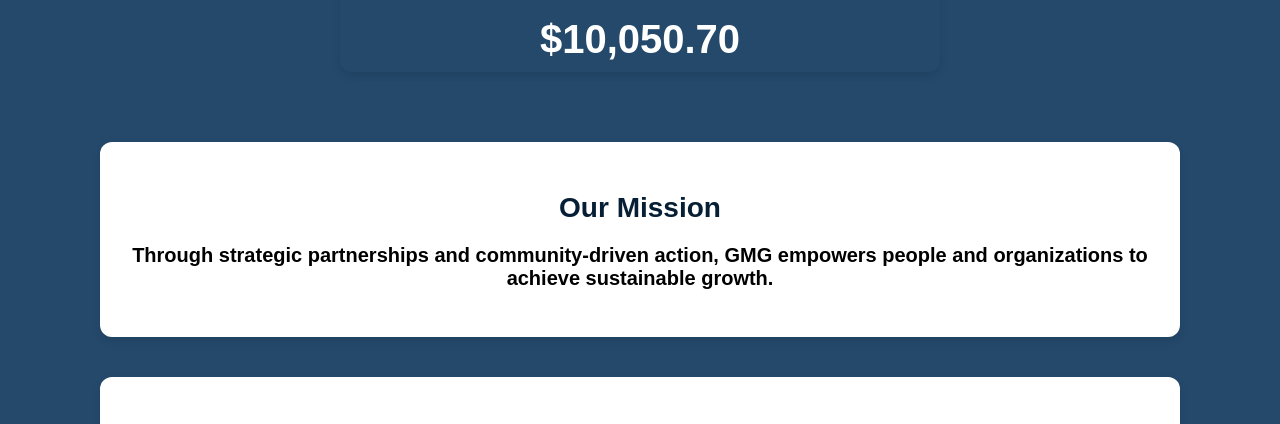
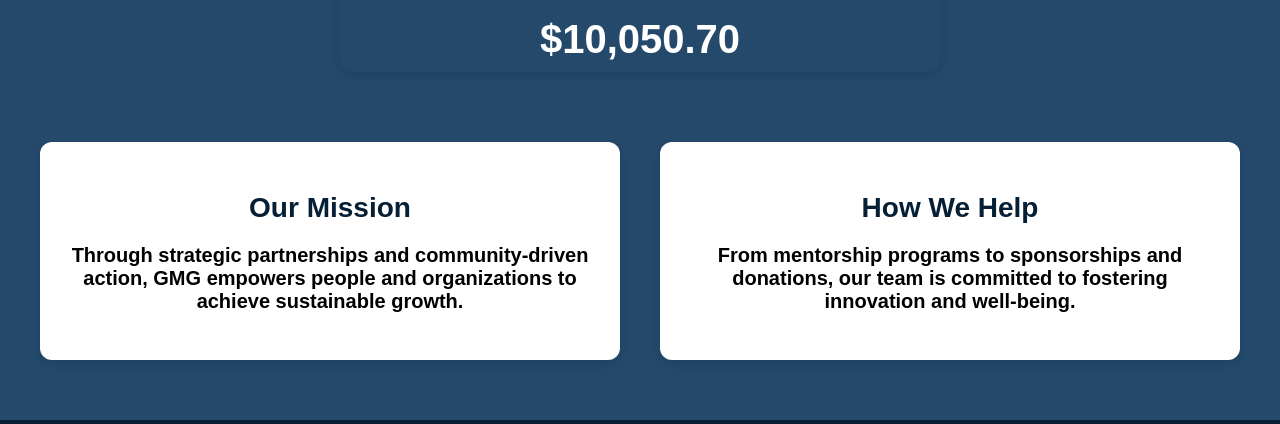
Before and after one commit to gorillamg/gorillamg.github.io, a plain HTML site: page gorillacares.html in a window 1280 px wide. Shown: the part 725-1149 px from the top of the page. Drawn offline with Linux system fonts and the light colour scheme.

Commit message:
Update styles.css

```diff
--- a/styles.css
+++ b/styles.css
@@ -916,6 +916,7 @@ footer svg text {
   flex: 1 1 400px;
   max-width: 600px;
   width: auto !important;
+  min-width: 0 !important;
 }
 
 #gorillacares-third h1 {
```
